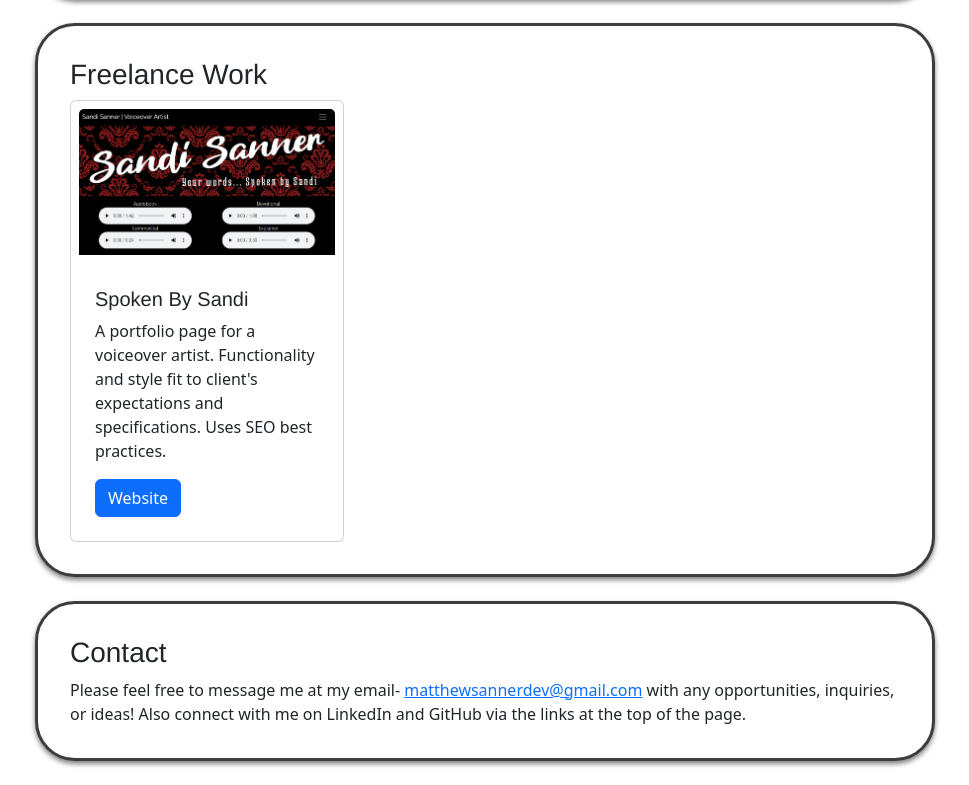
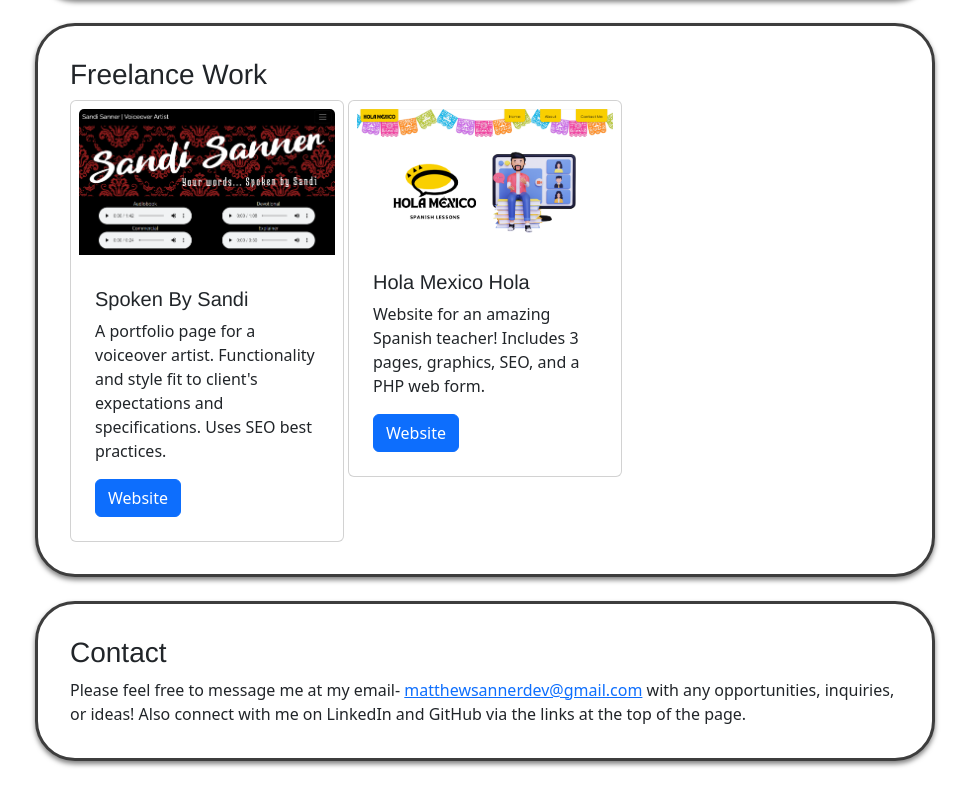
Before and after one commit to matthewsanner/matthew-sanner-com, a plain HTML site: page index.html in a window 1280 px wide. Shown: the part 1348-2133 px from the top of the page, without its empty margins (155-1124 px from the left). Drawn offline with nearby package versions, Linux system fonts and the light colour scheme; a web font is replaced by a local one.

Commit message:
added holamexicohola to freelance

```diff
--- a/index.html
+++ b/index.html
@@ -277,6 +277,21 @@
                   </div>
                 </div>
               </div>
+              <div class="col-sm-4">
+                <div class="card p-2">
+                  <img class="card-img-top mb-3" src="images/holamexicohola.png">
+                  <div class="card-body">
+                    <h5 class="card-title">Hola Mexico Hola</h5>
+                    <p class="card-text">
+                      Website for an amazing Spanish teacher! Includes 3 pages, graphics, SEO, and a PHP web form.
+                    </p>
+                    <a
+                      class="btn btn-primary"
+                      href="https://spokenbysandi.com"
+                      target="_blank">Website</a>
+                  </div>
+                </div>
+              </div>
             </div>
           </div>
         </div>
```
Also changed, not shown: images/holamexicohola.png (added).
